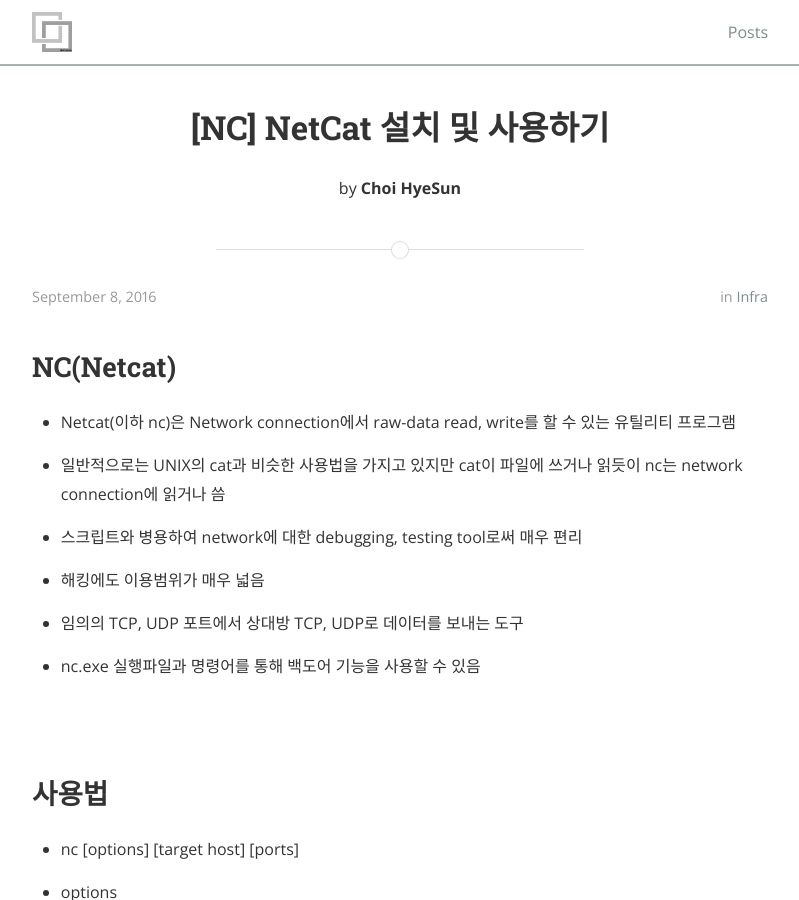
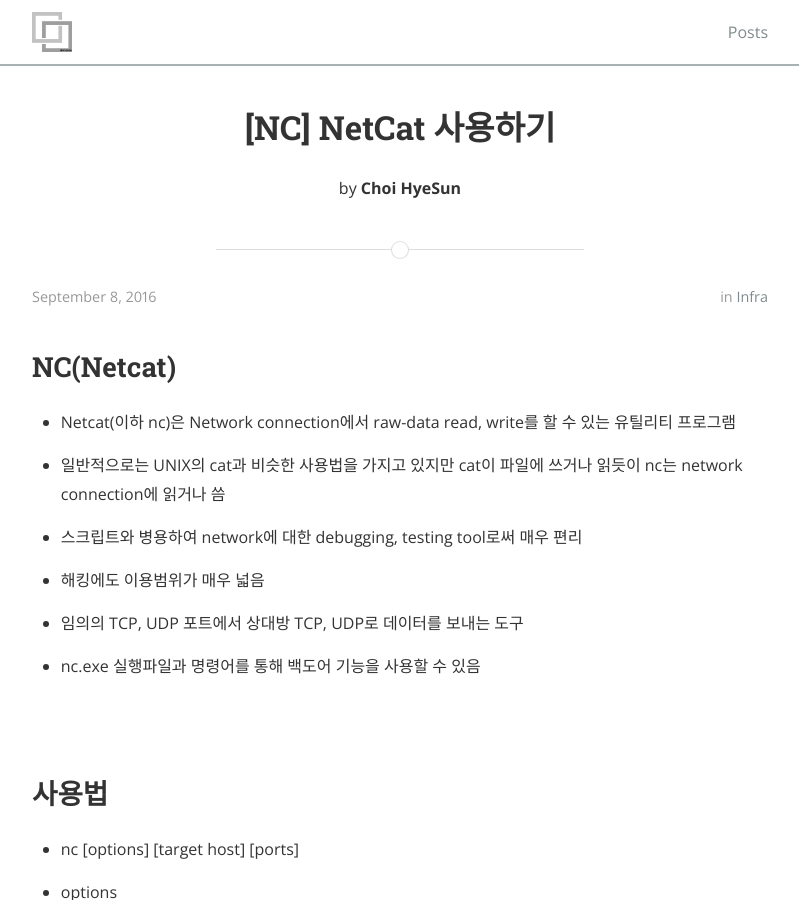
Before and after one commit to gptjs409/gptjs409.github.io, a Jekyll site: the page built from _posts/infra/2016-09-08-nc.md, in a window 1280 px wide and 900 px high. Shown: the whole window, without its empty margins (240-1039 px from the left). Built offline with Jekyll 4.4.1, drawn with Linux system fonts in a browser that asks for light colours; nearby versions of some CDN libraries.

Commit message:
Update 2016-09-08-nc.md

```diff
--- a/_posts/infra/2016-09-08-nc.md
+++ b/_posts/infra/2016-09-08-nc.md
@@ -1,6 +1,6 @@
 ---
 layout: post
-title:  "[NC] NetCat 설치 및 사용하기"
+title:  "[NC] NetCat 사용하기"
 date:   2016-09-08 19:23:13
 author: Choi HyeSun
 categories: infra
```
